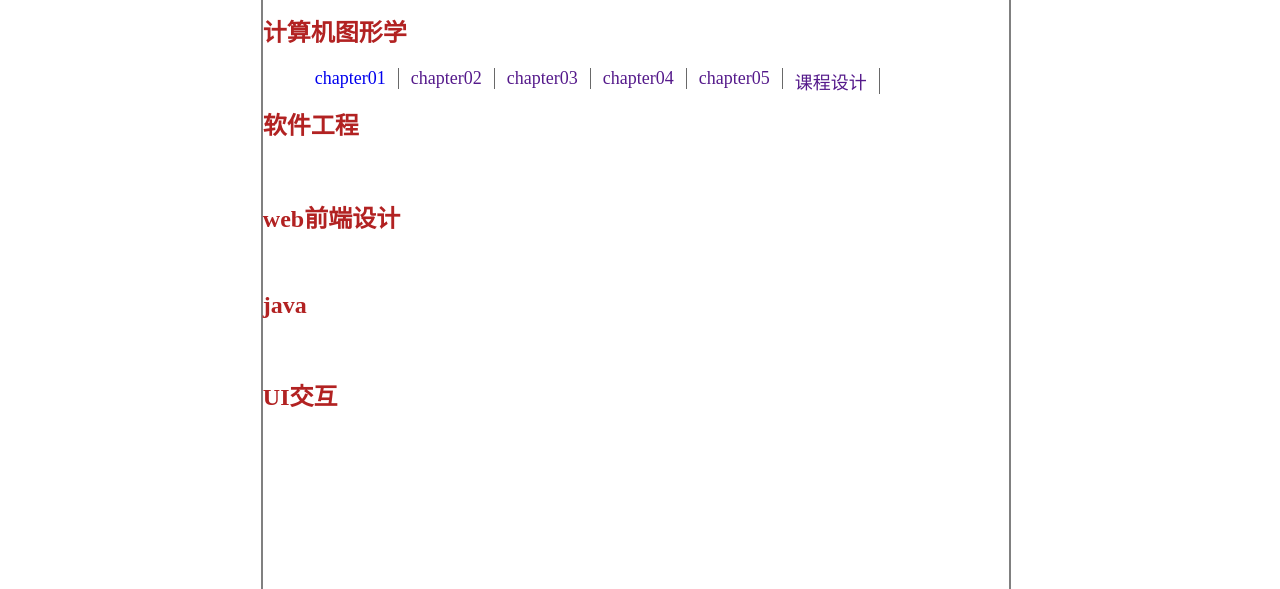
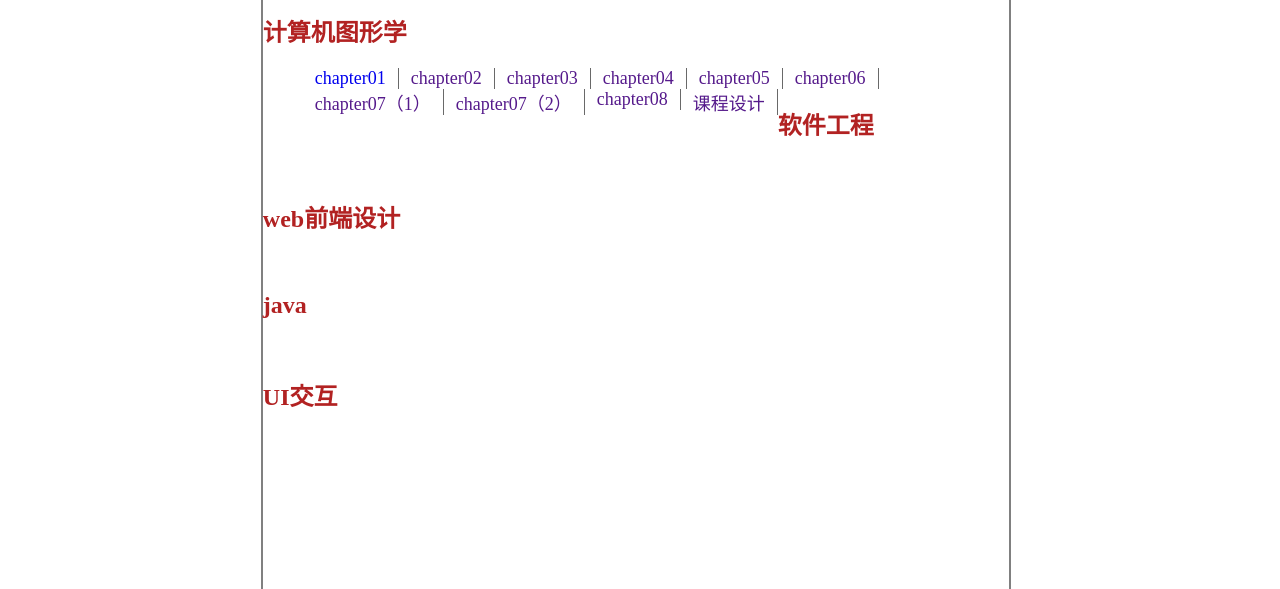
Before and after one commit to kkkkeer/kkkkeer.github.io, a plain HTML site: page index.html in a window 1280 px wide. Shown: the part 211-800 px from the top of the page. Drawn offline with Linux system fonts and the light colour scheme.

Commit message:
Update index.html

```diff
--- a/index.html
+++ b/index.html
@@ -36,6 +36,10 @@
 							<li><a href="">chapter03</a></li>
 							<li><a href="">chapter04</a></li>
 							<li><a href="">chapter05</a></li>
+							<li><a href="">chapter06</a></li>
+							<li><a href="">chapter07（1）</a></li>
+							<li><a href="">chapter07（2）</a></li>
+							<li><a href="">chapter08</a></li>
 							<li><a href="">课程设计</a></li>
 						</ul>
 						<br/>
```
